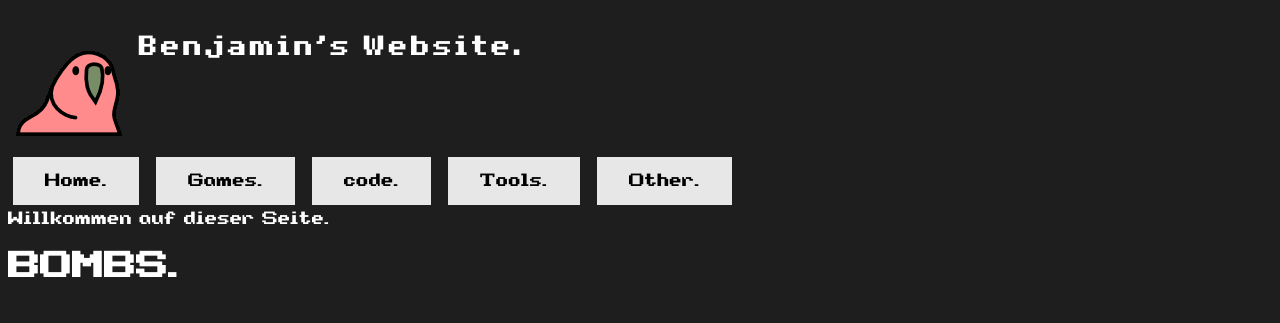
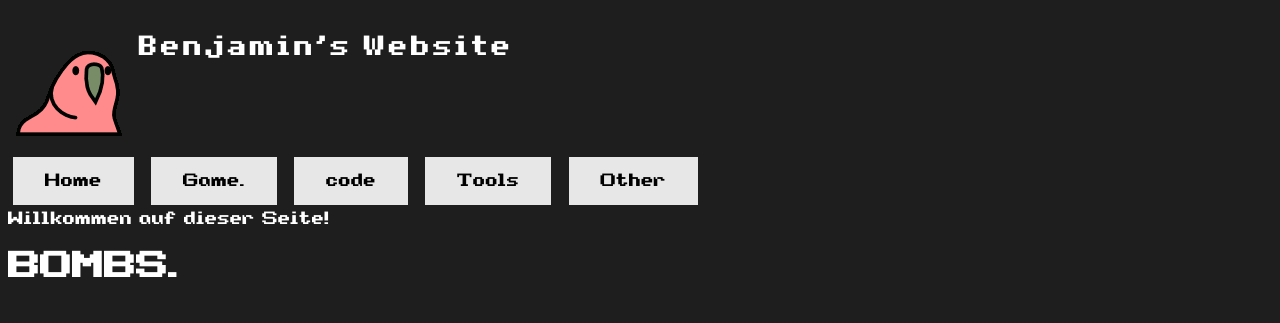
Before and after one commit to BiberGames/303, a plain HTML site: page bombs.html in a window 1280 px wide. Shown: the top 323 px of the page. Drawn offline with Linux system fonts and the light colour scheme.

Commit message:
Update bombs.html

```diff
--- a/bombs.html
+++ b/bombs.html
@@ -48,7 +48,7 @@
 <body>
 <div>
 <img class="title" src="icon.gif" loop=infinite />
-<h1 class="title">Benjamin's Website.</h1>
+<h1 class="title">Benjamin's Website</h1>
 <br />
 <br />
 <br />
@@ -58,15 +58,15 @@
 <br />
 <br />
 
-<a href="index.html" class="button">Home.</a>
-<a href="games.html" class="button">Games.</a>
-<a href="code.html" class="button">code.</a>
-<a href="tools.html" class="button">Tools.</a>
-<a href="other.html" class="button">Other.</a>
+<a href="index.html" class="button">Home</a>
+<a href="games.html" class="button">Game.</a>
+<a href="code.html" class="button">code</a>
+<a href="tools.html" class="button">Tools</a>
+<a href="other.html" class="button">Other</a>
 
 
 <br />
-Willkommen auf dieser Seite.
+Willkommen auf dieser Seite!
 <br />
 <h1> BOMBS. </h1>
 <br />
```
